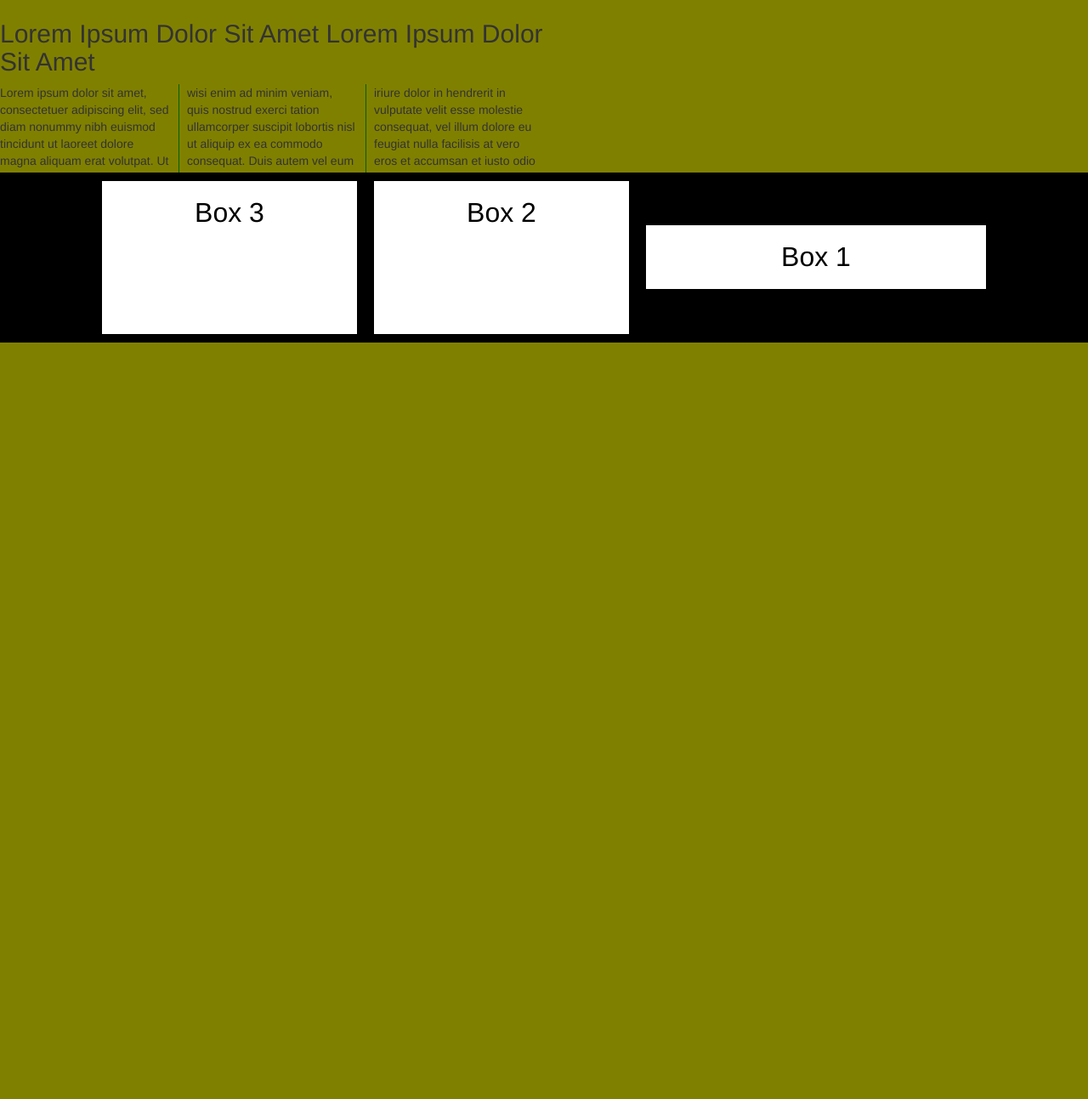
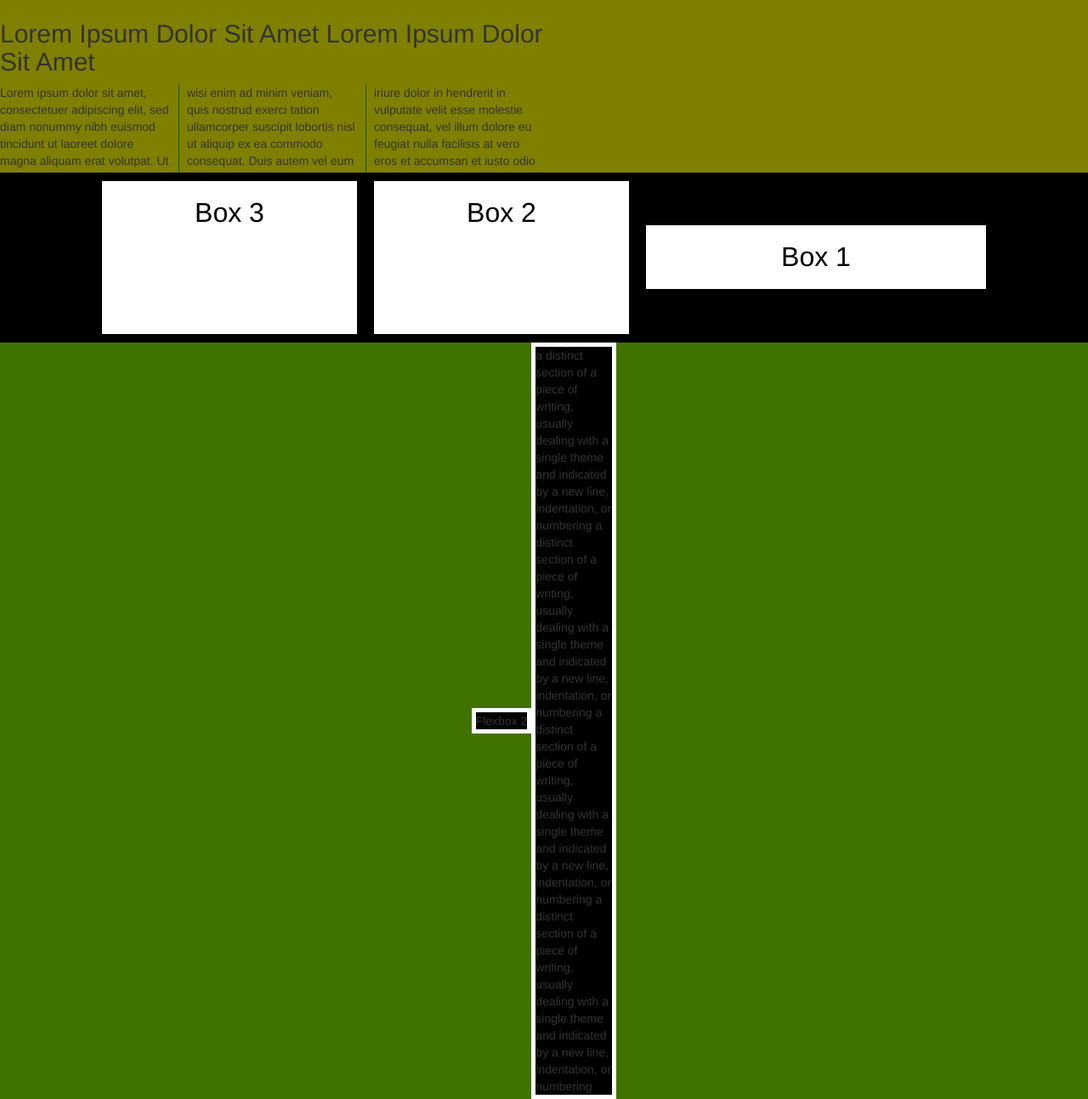
Before and after one commit to phuthinhnguyen/my-first-static-web-app, a website: page src/index.html in a window 1280 px wide. Shown: the part 6505-7798 px from the top of the page at 85% size. Before the commit the page ends 6908 px from the top, so only its background shows below. Drawn offline with nearby package versions, Linux system fonts and the light colour scheme; a web font is replaced by a local one.

Commit message:
Update index.html

```diff
--- a/src/index.html
+++ b/src/index.html
@@ -416,7 +416,18 @@
 			text-align: center;
 			line-height: 75px;
 		}
-
+		.flexbox-container{
+			display:flex;
+			flex-flow: row wrap;
+			justify-content:center;
+			align-items:center;
+			background-color:rgba(0,100,0,0.5);
+		}
+		.flexbox-container > div{
+			background-color:black;
+			border: 5px solid white;
+			box-shadow: 0 0 2px 1px rgba(0, 140,60,0,6)
+		}
 	</style>
 
 </head>
@@ -697,7 +708,10 @@
 		<div style="order:2">Box 2</div>
 		<div style="order:1">Box 3</div>
 	</div>
-
+	<div class="flexbox-container">
+		<div style="order:2;flex:0 0 100px;align-self:center;columns-count:2;colums-gap:10px;columns-rule: 3px solid green;">a distinct section of a piece of writing, usually dealing with a single theme and indicated by a new line, indentation, or numbering a distinct section of a piece of writing, usually dealing with a single theme and indicated by a new line, indentation, or numbering a distinct section of a piece of writing, usually dealing with a single theme and indicated by a new line, indentation, or numbering a distinct section of a piece of writing, usually dealing with a single theme and indicated by a new line, indentation, or numbering</div>
+		<div>Flexbox 2</div>
+	</div>
 </body>
 
 </html>
```
